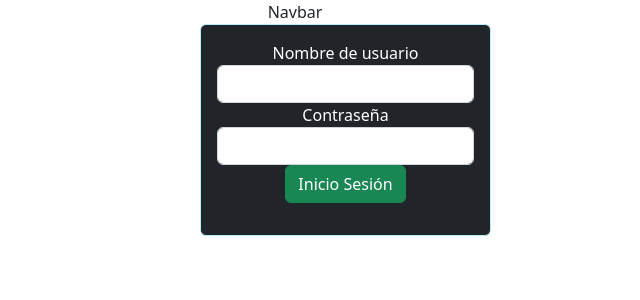
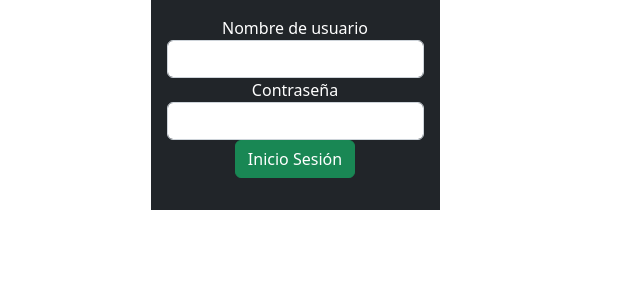
Before and after one commit to CristianPicares/proyectoLogin, a Django app: page /inicio/ in a window 1280 px wide. Shown: the top 300 px of the page, without its empty margins (345-985 px from the left). Run offline with Django 4.2, Linux system fonts and the light colour scheme.

Commit message:
v1.035
Cambios al login

```diff
--- a/eva3/static/login.css
+++ b/eva3/static/login.css
@@ -0,0 +1,5 @@
+.cuadroLogin{
+    display: felx;
+    justify-content: center;
+    align-items: center;
+}
--- a/eva3/templates/loginPage.html
+++ b/eva3/templates/loginPage.html
@@ -1,17 +1,14 @@
+{% load static%}
 <html>
     <head>
         <title>Login Usuarios</title>
     </head>
     <link href="https://cdn.jsdelivr.net/npm/bootstrap@5.2.2/dist/css/bootstrap.min.css" rel="stylesheet" integrity="sha384-Zenh87qX5JnK2Jl0vWa8Ck2rdkQ2Bzep5IDxbcnCeuOxjzrPF/et3URy9Bv1WTRi" crossorigin="anonymous">
+    <link rel="stylesheet" href="{% static 'login.css' %}">
     <body>
-        <div class="container-md text-center">
-            <div class="row">
-                <div> Navbar </div>
-            </div>
-            <div class="row">
-                <div class="col-5">
-                </div>
-                <div class="login-form alert alert-info display-8 text-center p-3 col-md-auto bg-dark text-white">
+        <!-- Cuandro de Login -->
+        <div class="container d-flex justify-content-center">
+            <div class="login-form text-center p-3 col-md-auto bg-dark text-white">
                 <form method="POST">
                         {% csrf_token %}
                         <div class="form-group">
@@ -27,7 +24,6 @@
                 </form>
             </div>
         </div>
-        </div>
         <script src="https://cdn.jsdelivr.net/npm/bootstrap@5.2.2/dist/js/bootstrap.bundle.min.js" integrity="sha384-OERcA2EqjJCMA+/3y+gxIOqMEjwtxJY7qPCqsdltbNJuaOe923+mo//f6V8Qbsw3" crossorigin="anonymous"></script>
     </body>
 </html>
```
Lines whose indentation alone changed are shown as unchanged.
